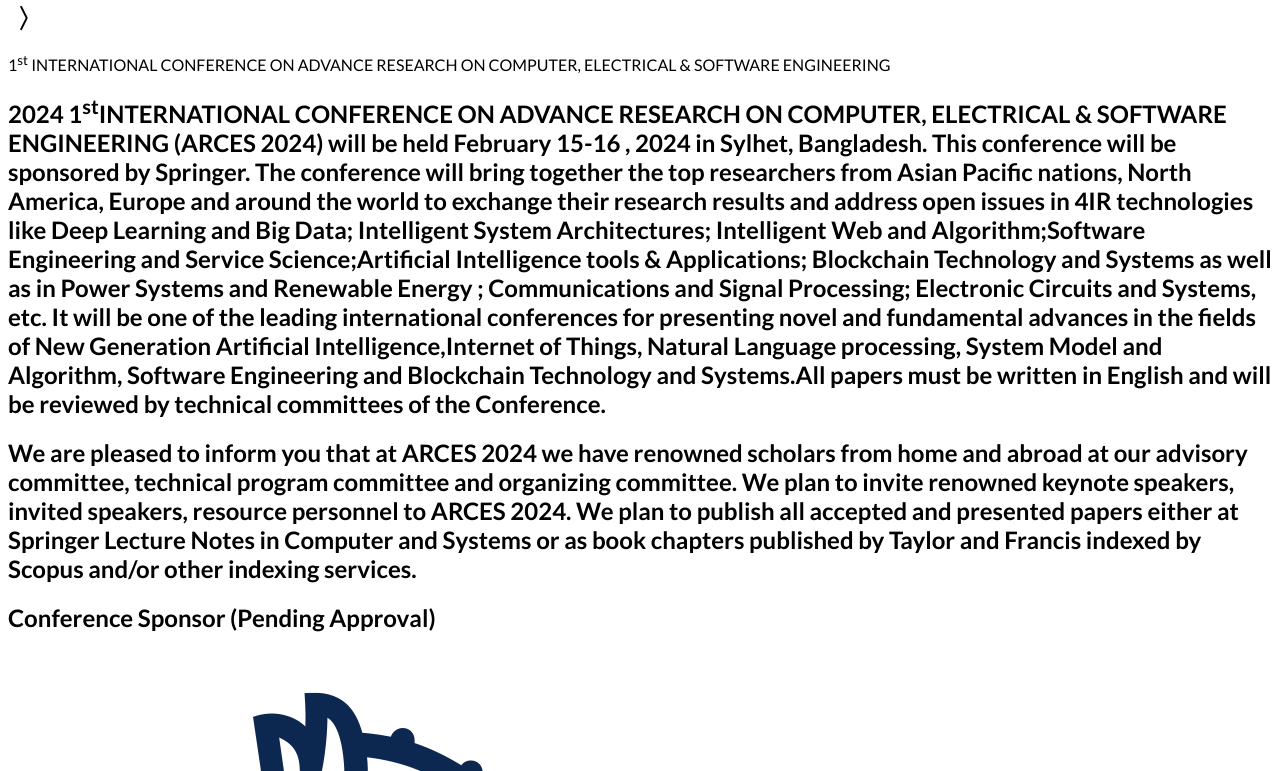
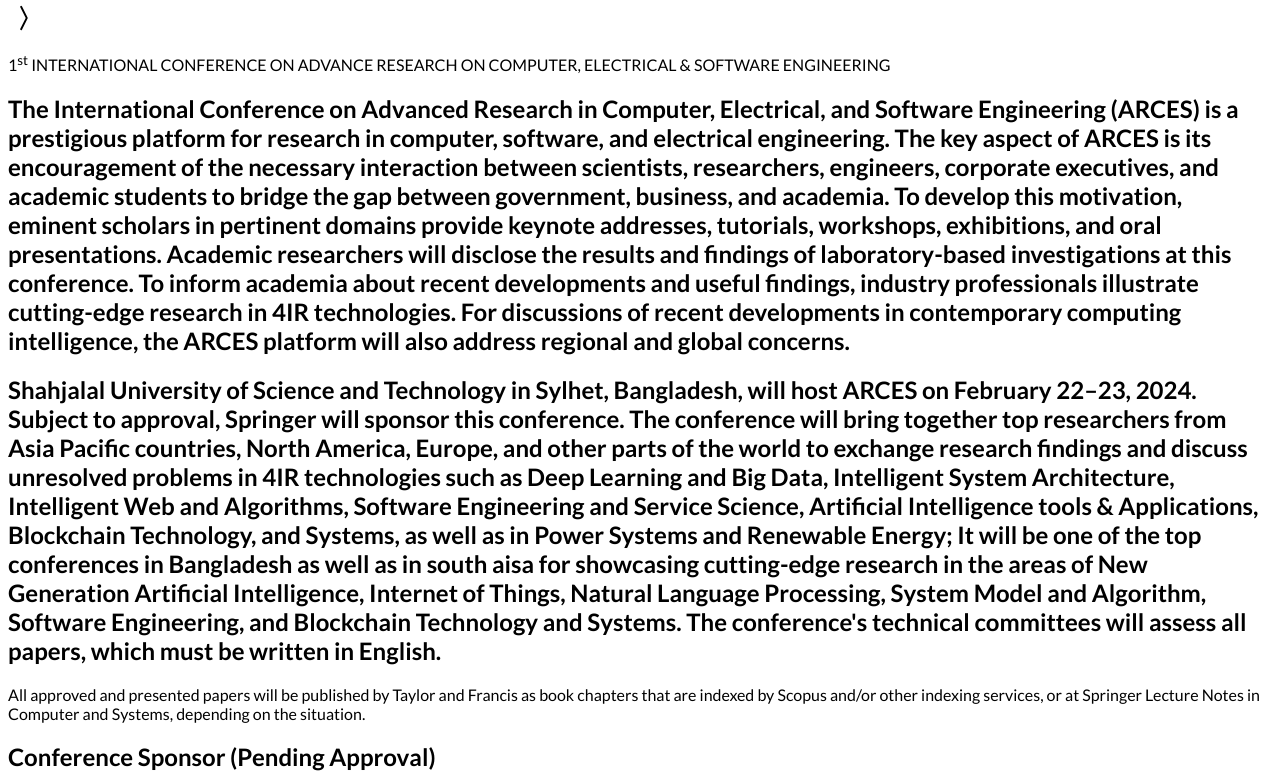
Before and after one commit to Fahimefto/international-conference, a Next.js app: page / in a window 1280 px wide. Shown: the part 2849-3620 px from the top of the page. Built offline with nearby package versions, Linux system fonts and the light colour scheme.

Commit message:
date and about changed

```diff
--- a/src/components/homepage/About.tsx
+++ b/src/components/homepage/About.tsx
@@ -16,36 +16,49 @@
           </p>
           <div className="border-[3px] bg-white border-blue-800 mx-5 rounded-md">
             <h2 className="p-5 text-justify">
-              2024 1<sup className="subs">st</sup>INTERNATIONAL CONFERENCE ON
-              ADVANCE RESEARCH ON COMPUTER, ELECTRICAL & SOFTWARE ENGINEERING
-              (ARCES 2024) will be held February 15-16 , 2024 in Sylhet,
-              Bangladesh. This conference will be sponsored by Springer. The
-              conference will bring together the top researchers from Asian
-              Pacific nations, North America, Europe and around the world to
-              exchange their research results and address open issues in 4IR
-              technologies like Deep Learning and Big Data; Intelligent System
-              Architectures; Intelligent Web and Algorithm;Software Engineering
-              and Service Science;Artificial Intelligence tools &amp;
-              Applications; Blockchain Technology and Systems as well as in
-              Power Systems and Renewable Energy ; Communications and Signal
-              Processing; Electronic Circuits and Systems, etc. It will be one
-              of the leading international conferences for presenting novel and
-              fundamental advances in the fields of New Generation Artificial
-              Intelligence,Internet of Things, Natural Language processing,
-              System Model and Algorithm, Software Engineering and Blockchain
-              Technology and Systems.All papers must be written in English and
-              will be reviewed by technical committees of the Conference.
+              The International Conference on Advanced Research in Computer,
+              Electrical, and Software Engineering (ARCES) is a prestigious
+              platform for research in computer, software, and electrical
+              engineering. The key aspect of ARCES is its encouragement of the
+              necessary interaction between scientists, researchers, engineers,
+              corporate executives, and academic students to bridge the gap
+              between government, business, and academia. To develop this
+              motivation, eminent scholars in pertinent domains provide keynote
+              addresses, tutorials, workshops, exhibitions, and oral
+              presentations. Academic researchers will disclose the results and
+              findings of laboratory-based investigations at this conference. To
+              inform academia about recent developments and useful findings,
+              industry professionals illustrate cutting-edge research in 4IR
+              technologies. For discussions of recent developments in
+              contemporary computing intelligence, the ARCES platform will also
+              address regional and global concerns.
             </h2>
             <h2 className="p-5 text-justify">
-              We are pleased to inform you that at ARCES 2024 we have renowned
-              scholars from home and abroad at our advisory committee, technical
-              program committee and organizing committee. We plan to invite
-              renowned keynote speakers, invited speakers, resource personnel to
-              ARCES 2024. We plan to publish all accepted and presented papers
-              either at Springer Lecture Notes in Computer and Systems or as
-              book chapters published by Taylor and Francis indexed by Scopus
-              and/or other indexing services.
+              Shahjalal University of Science and Technology in Sylhet,
+              Bangladesh, will host ARCES on February 22–23, 2024. Subject to
+              approval, <strong>Springer</strong> will sponsor this conference.
+              The conference will bring together top researchers from Asia
+              Pacific countries, North America, Europe, and other parts of the
+              world to exchange research findings and discuss unresolved
+              problems in 4IR technologies such as Deep Learning and Big Data,
+              Intelligent System Architecture, Intelligent Web and Algorithms,
+              Software Engineering and Service Science, Artificial Intelligence
+              tools & Applications, Blockchain Technology, and Systems, as well
+              as in Power Systems and Renewable Energy; It will be one of the
+              top conferences in Bangladesh as well as in south aisa for
+              showcasing cutting-edge research in the areas of New Generation
+              Artificial Intelligence, Internet of Things, Natural Language
+              Processing, System Model and Algorithm, Software Engineering, and
+              Blockchain Technology and Systems. The conference's technical
+              committees will assess all papers, which must be written in
+              English.
             </h2>
+            <p className="text-sm font-semibold italic p-5">
+              All approved and presented papers will be published by Taylor and
+              Francis as book chapters that are indexed by Scopus and/or other
+              indexing services, or at Springer Lecture Notes in Computer and
+              Systems, depending on the situation.
+            </p>
           </div>
           <div className=" m-5  rounded-md ">
             <div className="flex items-center flex-col border pb-5 rounded-lg">
--- a/src/components/homepage/ImportantDates.tsx
+++ b/src/components/homepage/ImportantDates.tsx
@@ -3,24 +3,24 @@
 export default function ImportantDates() {
   const dates = [
     {
-      date: "31 August, 2023",
+      date: "30 September, 2023",
       title: "Paper Submission Deadline",
     },
     {
-      date: "30 October, 2023",
+      date: "15 November, 2023",
       title: "Acceptance Notification",
     },
 
     {
-      date: "15 November, 2023",
+      date: "30 November, 2023",
       title: "Camera Ready Submission",
     },
     {
-      date: "05 January, 2024",
+      date: "15 January, 2024",
       title: "Registration Deadline",
     },
     {
-      date: "15-16 February, 2024",
+      date: "22-23 February, 2024",
       title: "Conference Date",
     },
   ];
```
